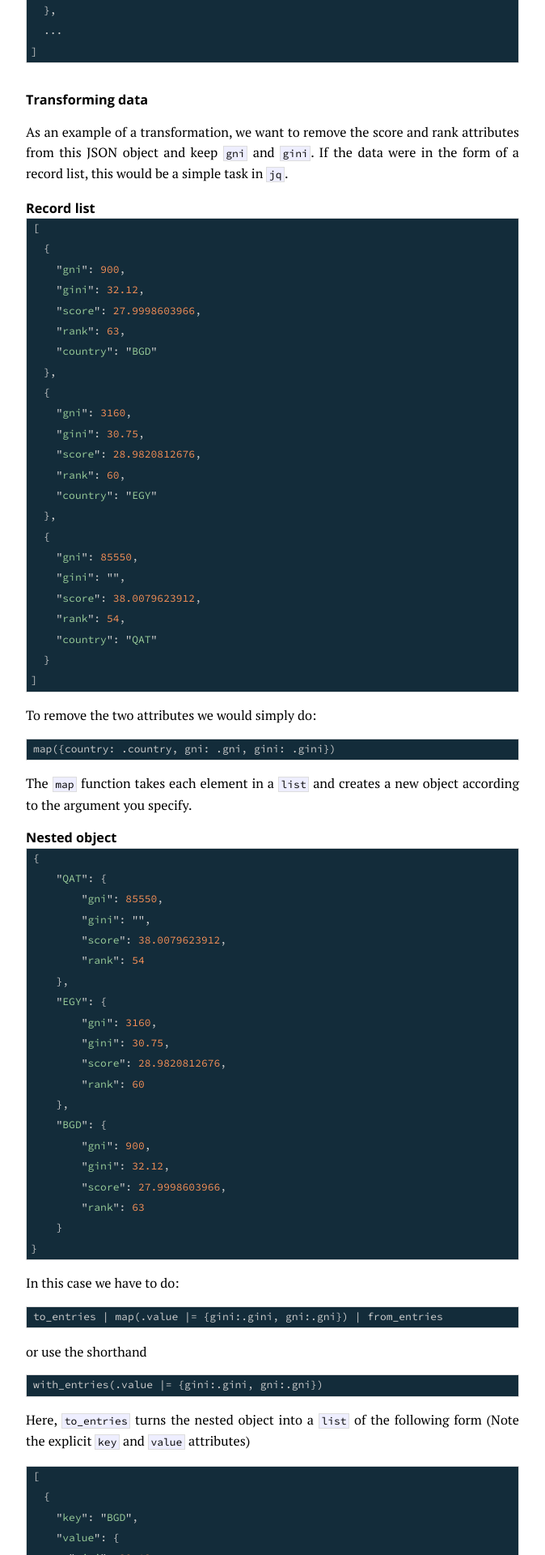
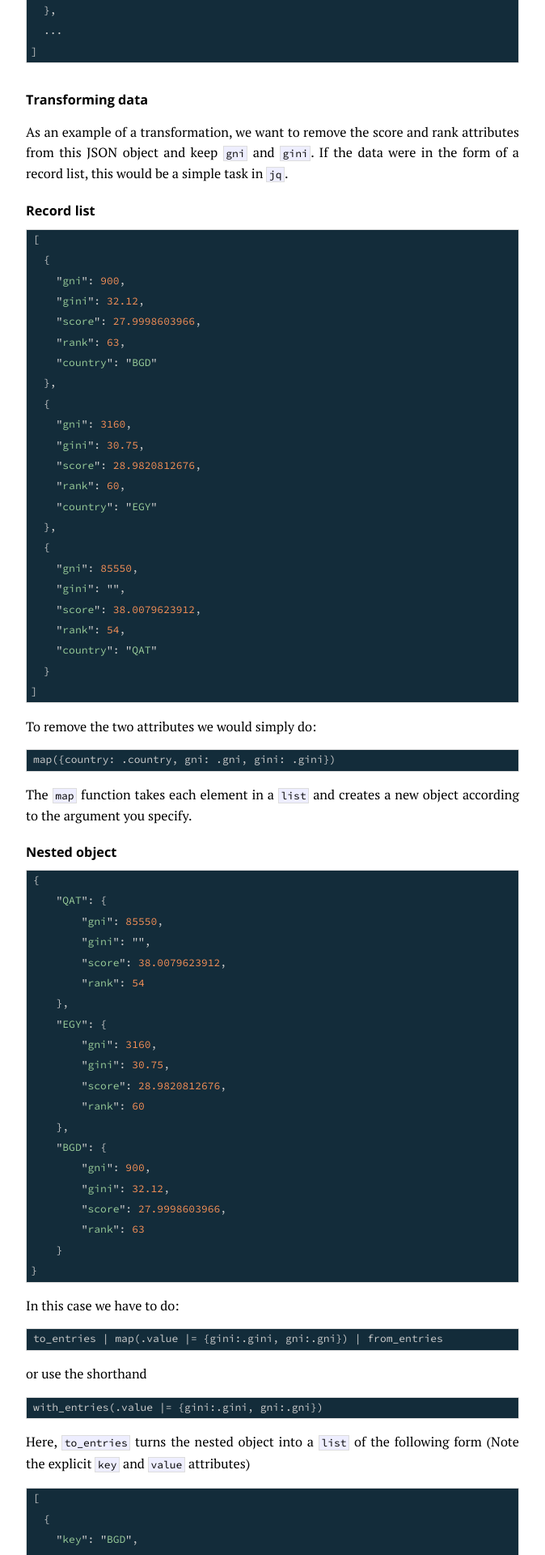
Before and after one commit to kamicut/kamicut.github.io, a Jekyll site: the page built from _posts/2014-11-19-using-jq-nested-objects.md, in a window 1280 px wide. Shown: the part 1143-3063 px from the top of the page at 81% size, without its empty margins (303-977 px from the left). Built offline with Jekyll 4.4.1, drawn with Linux system fonts in a browser that asks for light colours; Markdown is read by kramdown in place of the engine named in the settings.

Commit message:
Update main.css

```diff
--- a/css/main.css
+++ b/css/main.css
@@ -153,6 +153,11 @@ a:visited { color: #e33; }
 h1 {
   font-size: 1.3em;
 }
+h2, h3, h4 {
+  margin-top: 20px;
+  margin-bottom: 10px;
+}
+
 .post pre {
   color: #ccc;
   border: 1px solid #ddd;
```
